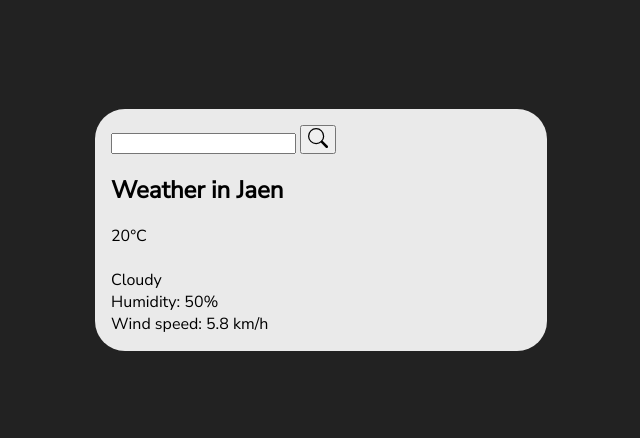
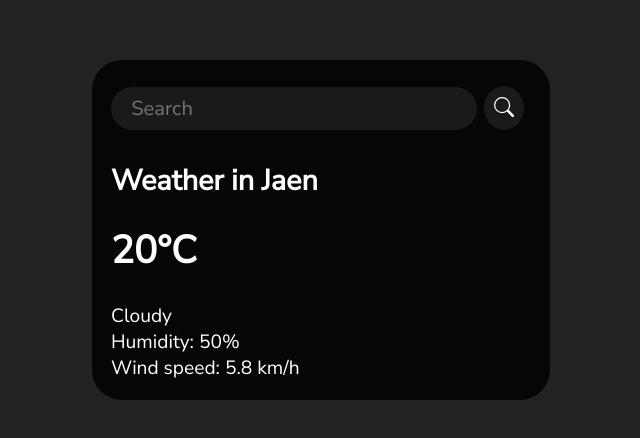
Before and after one commit to PedroMarMol/weather_app, a plain HTML site: page index.html in a window 1280 px wide. Shown: the part 170-608 px from the top of the page, without its empty margins (319-959 px from the left). Drawn offline with Linux system fonts and the light colour scheme; a web font is replaced by a local one.

Commit message:
finished styling

```diff
--- a/index.html
+++ b/index.html
@@ -14,12 +14,12 @@
 <body>
     <div class="card">
         <div class="search">
-            <input type="text" class="search-bar">
+            <input type="text" class="search-bar" placeholder="Search">
             <button><svg stroke="currentColor" fill="currentColor" stroke-width="0" viewBox="0 0 16 16" height="1.5em" width="1.5em" xmlns="http://www.w3.org/2000/svg"><path fill-rule="evenodd" d="M10.442 10.442a1 1 0 011.415 0l3.85 3.85a1 1 0 01-1.414 1.415l-3.85-3.85a1 1 0 010-1.415z" clip-rule="evenodd"></path><path fill-rule="evenodd" d="M6.5 12a5.5 5.5 0 100-11 5.5 5.5 0 000 11zM13 6.5a6.5 6.5 0 11-13 0 6.5 6.5 0 0113 0z" clip-rule="evenodd"></path></svg></button>
         </div>
         <div class="weather">
             <h2 class="city">Weather in Jaen</h2>
-            <div class="temp">20°C</div>
+            <h1 class="temp">20°C</h1>
             <img src="" alt="" class="icon" />
             <div class="description">Cloudy</div>
             <div class="humidity">Humidity: 50%</div>
--- a/style.css
+++ b/style.css
@@ -7,13 +7,55 @@ body {
     background: #222;
     font-family: 'Joan', serif;
     font-family: 'Nunito Sans', sans-serif;
+    font-size: 120%;
+    /* background-image: url(); */
 }
 
 .card {
-    background: #eaeaea;
+    background: #000000d0;
+    color: white;
     padding: 1em;
     width: 100%;
     border-radius: 30px;
     max-width: 420px;
     margin: 1em;
 }
+
+.search {
+    display: flex;
+    align-items: center;
+    justify-content: center;
+}
+
+button {
+    margin: 0.5em;
+    border-radius: 50%;
+    border: none;
+    height: 44px;
+    width: 44px;
+    outline: none;
+    background: #7c7c7c2b;
+    color: white;
+    cursor: pointer;
+    transition: 0.2s ease-in-out;
+}
+
+input.search-bar {
+    border: none;
+    outline: none;
+    padding: 0.4em 1em;
+    border-radius: 24px;
+    background: #7c7c7c2b;
+    color: white;
+    font-family: inherit;
+    font-size: 105%;
+    width: calc(100% - 50px);
+}
+
+button:hover {
+    background: #7c7c7c6b;
+}
+
+h1.temp {
+    margin: 0;
+}
```
